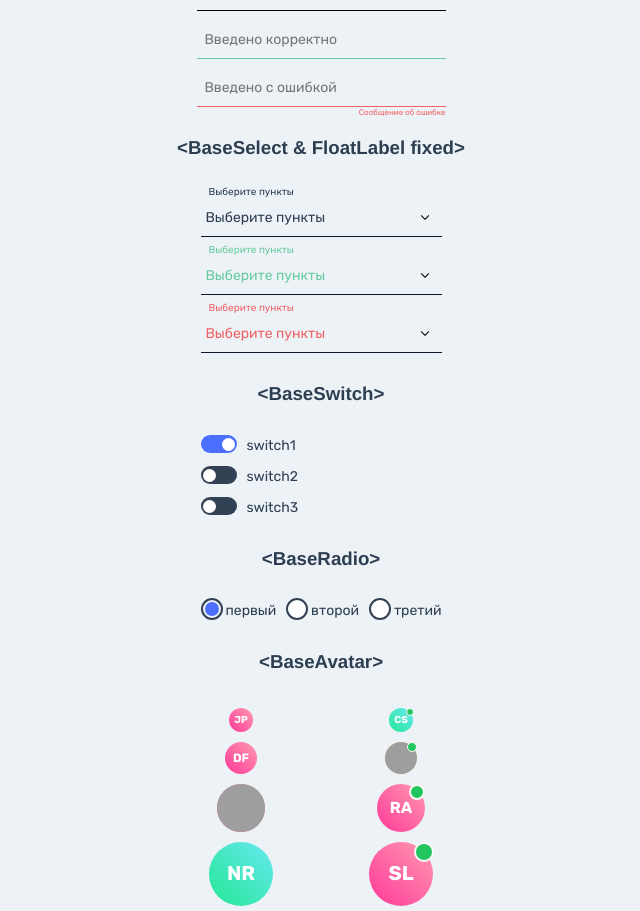
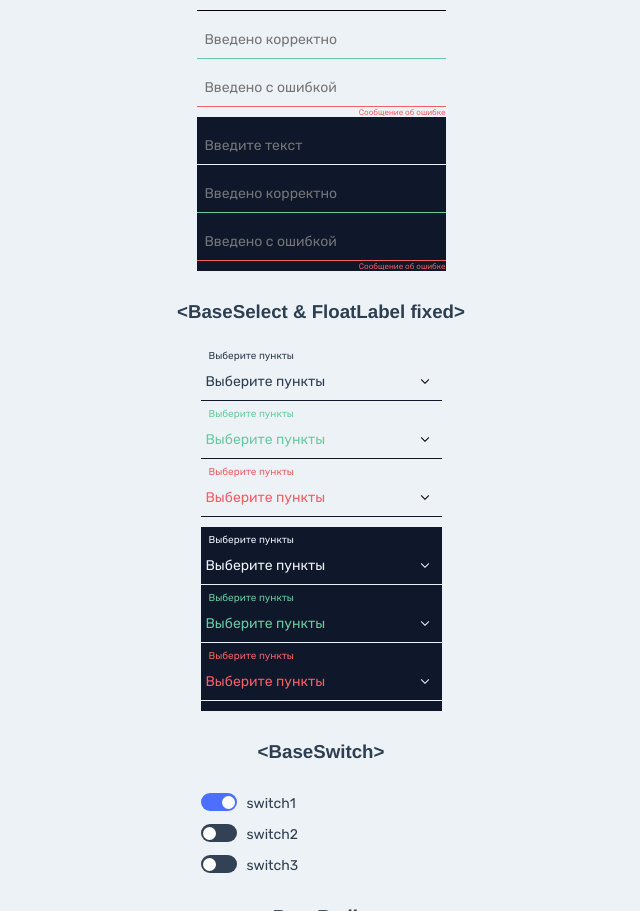
Before and after one commit to aleksaandr24/vue-pets, a Vue app: page /ui-kit in a window 1280 px wide. Shown: the part 465-1376 px from the top of the page, without its empty margins (319-959 px from the left). Built offline with nearby package versions, Linux system fonts and the light colour scheme; grey boxes are pictures that could not be loaded.

Commit message:
Add dark theme for BaseInput, BaseSelect

```diff
--- a/src/components/ui/BaseSelect/BaseSelect.scss
+++ b/src/components/ui/BaseSelect/BaseSelect.scss
@@ -5,16 +5,20 @@
   box-sizing: border-box;
   display: inline-block;
   border: none;
-  border-bottom: 1px solid $color-solid-bg-dark;
+  border-bottom-width: 1px;
+  border-bottom-style: solid;
+  border-bottom-color: $color-solid-bg-dark;
   outline: none;
-  background: transparent;
-  background: url('@/assets/images/select-arrow_down.svg') no-repeat 95%;
+  background-color: transparent;
+  background-image: url('@/assets/images/select-arrow_down.svg');
+  background-repeat: no-repeat;
+  background-position: 95%;
   cursor: pointer;
   @include select-text;
   color: inherit;
 
   &:focus {
-    background: url('@/assets/images/select-arrow_up.svg') no-repeat 95%;
+    background-image: url('@/assets/images/select-arrow_up.svg');
     background-color: #FFFFFF;
     border: none;
     border-top: 1px solid $color-solid-bg-dark;
@@ -22,6 +26,18 @@
     border-radius: 0px 0px 2px 2px;
   }
 
+  &_dark {
+    border-bottom-color: $color-solid-light;
+    background-image: url('@/assets/images/select-arrow_down-dark.svg');
+
+    &:focus {
+      background-image: url('@/assets/images/select-arrow_up-dark.svg');
+      background-color: transparent;
+      border: none;
+      border-top: 1px solid $color-solid-light;
+    }
+  }
+
   &__option {
     @include select-text;
     color: $color-solid-light-dark;
--- a/src/components/ui/BaseSelect/BaseSelect.vue
+++ b/src/components/ui/BaseSelect/BaseSelect.vue
@@ -1,7 +1,6 @@
 <template>
   <select
-    class="base-select"
-    :class="elemClass"
+    :class="className"
     :value="modelValue"
     @change="$emit('update:modelValue', $event.target.value)"
   >
@@ -31,6 +30,11 @@ export default {
       type: String
     },
 
+    dark: {
+      type: Boolean,
+      default: false
+    },
+
     elemClass: {
       type: String,
       default: ''
@@ -49,6 +53,17 @@ export default {
 
   emits: [
     'update:modelValue'
-  ]
+  ],
+
+  computed: {
+    className() {
+      let classArray = ['base-select']
+      if (this.dark) {
+        classArray.push('base-select_dark')
+      }
+      classArray.push(this.elemClass)
+      return classArray.join(' ')
+    }
+  }
 }
 </script>
--- a/src/views/UIKit/UIKit.scss
+++ b/src/views/UIKit/UIKit.scss
@@ -39,6 +39,10 @@
     &_success {
       color: $color-solid-success;
     }
+
+    &_dark {
+      color: $color-solid-light;
+    }
   }
 
   &__regular-input {
@@ -55,6 +59,18 @@
       color: $color-solid-success;
       border-color: $color-solid-success;
     }
+
+    &_dark {
+      color: $color-solid-light;
+    }
+  }
+
+  &__input-dark, &__select-dark {
+    padding: 10px 0;
+    display: flex;
+    flex-direction: column;
+    gap: 10px;
+    background-color: $color-solid-bg-dark;
   }
 
   &__regular-select {
--- a/src/views/UIKit/UIKit.vue
+++ b/src/views/UIKit/UIKit.vue
@@ -52,6 +52,36 @@
         :elemClass="'ui-kit__regular-input ui-kit__regular-input_danger'"
       />
     </FloatLabel>
+    <div class="ui-kit__input-dark">
+      <FloatLabel
+        class="ui-kit__regular-label ui-kit__regular-label_dark"
+      >
+        <BaseInput
+          v-model="baseInput4"
+          :elemClass="'ui-kit__regular-input ui-kit__regular-input_dark'"
+          :placeholder="'Введите текст'"
+        />
+      </FloatLabel>
+      <FloatLabel
+        class="ui-kit__regular-label ui-kit__regular-label_success"
+      >
+        <BaseInput
+          v-model="baseInput5"
+          :elemClass="'ui-kit__regular-input ui-kit__regular-input_success'"
+          :placeholder="'Введено корректно'"
+        />
+      </FloatLabel>
+      <FloatLabel
+        class="ui-kit__regular-label ui-kit__regular-label_danger"
+      >
+        <BaseInput
+          v-model="baseInput6"
+          :placeholder="'Введено с ошибкой'"
+          :errorMessage="'Сообщение об ошибке'"
+          :elemClass="'ui-kit__regular-input ui-kit__regular-input_danger'"
+        />
+      </FloatLabel>
+    </div>
     <h3 class="ui-kit__section">BaseSelect & FloatLabel fixed</h3>
     <FloatLabel
       class="ui-kit__regular-label"
@@ -83,6 +113,41 @@
         :elemData="selectData"
       />
     </FloatLabel>
+    <div class="ui-kit__select-dark">
+      <FloatLabel
+        class="ui-kit__regular-label ui-kit__regular-label_dark"
+        :fixed="true"
+      >
+        <BaseSelect
+          v-model="baseSelect4"
+          :elemClass="'ui-kit__regular-select '"
+          :elemData="selectData"
+          dark
+        />
+      </FloatLabel>
+      <FloatLabel
+        class="ui-kit__regular-label ui-kit__regular-label_success"
+        :fixed="true"
+      >
+        <BaseSelect
+          v-model="baseSelect5"
+          :elemClass="'ui-kit__regular-select'"
+          :elemData="selectData"
+          dark
+        />
+      </FloatLabel>
+      <FloatLabel
+        class="ui-kit__regular-label ui-kit__regular-label_danger"
+        :fixed="true"
+      >
+        <BaseSelect
+          v-model="baseSelect6"
+          :elemClass="'ui-kit__regular-select'"
+          :elemData="selectData"
+          dark
+        />
+      </FloatLabel>
+    </div>
     <h3 class="ui-kit__section">BaseSwitch</h3>
     <div class="ui-kit__switch">
       <BaseSwitch
@@ -230,9 +295,15 @@ export default {
       baseInput1: '',
       baseInput2: '',
       baseInput3: '',
+      baseInput4: '',
+      baseInput5: '',
+      baseInput6: '',
       baseSelect1: '',
       baseSelect2: '',
       baseSelect3: '',
+      baseSelect4: '',
+      baseSelect5: '',
+      baseSelect6: '',
       selectData: [
         'Пункт первый',
         'Пункт второй',
```
Also changed, not shown: src/assets/images/select-arrow_down-dark.svg (added), src/assets/images/select-arrow_up-dark.svg (added).
